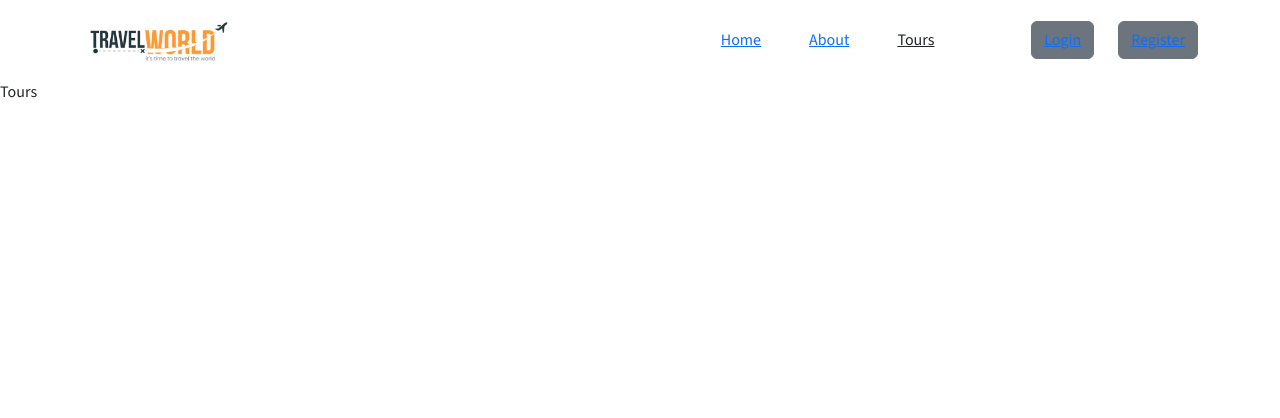
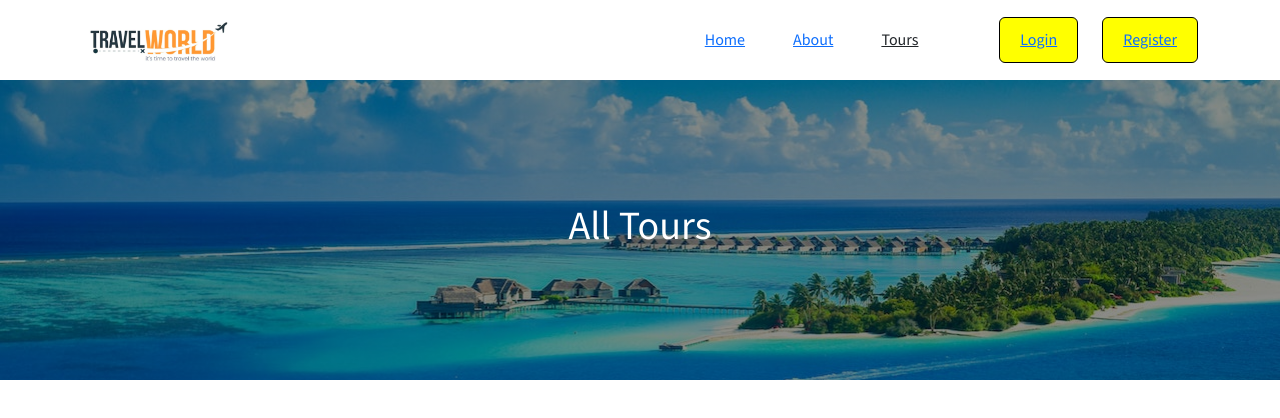
Before and after one commit to Ashu1244/Wheel, a React (Create React App) app: page /tours in a window 1280 px wide. Shown: the top 418 px of the page. Built offline with nearby package versions, Linux system fonts and the light colour scheme.

Commit message:
update header and footer

```diff
--- a/package.json
+++ b/package.json
@@ -11,7 +11,7 @@
     "react-dom": "^18.2.0",
     "react-responsive-masonry": "^2.2.0",
     "react-router-dom": "^6.22.3",
-    "react-scripts": "5.0.1",
+    "react-scripts": "^5.0.1",
     "react-slick": "^0.30.2",
     "reactstrap": "^9.2.2",
     "remixicon": "^4.2.0",
--- a/src/components/Footer/footer.css
+++ b/src/components/Footer/footer.css
@@ -20,12 +20,12 @@
     color: var(--heading-color);
     margin-bottom: 1rem;
 }
-.footer__quick-links li a{
+.footer__quick_links li a{
     text-decoration: none;
     color: var(--text-color);
     font-size: 1.1rem;
 }
 
-.footer__quick-links h6 span i{
+.footer__quick_links h6 span i{
     font-size: 1.1rem;
 }
--- a/src/components/Header/Header.jsx
+++ b/src/components/Header/Header.jsx
@@ -46,7 +46,7 @@ const Header = () => {
       <ul className="menu d-flex align-items-center gap-5">
         {
           nav__links.map((item,index)=>(
-            <li className='nav__item' key= {index}>
+            <li className="nav__item" key= {index}>
             <NavLink to={item.path} className={navClass=>
             navClass.isActive ? "active__link":
             ""
--- a/src/components/Header/header.css
+++ b/src/components/Header/header.css
@@ -12,6 +12,7 @@
     margin-bottom: 0;
 
 }
+
 nav__item a{
     text-decoration: none;
     color: var(--heading-color);
@@ -25,6 +26,21 @@ nav__item a{
 .nav__item a.active__link{
     color: var(--secondary-color);
 }
+
+.btn.primary__btn.btn.btn-secondary {
+    background-color: yellow; /* Blue background color */
+    color: white;
+    border: 1px solid black;
+    padding: 10px 20px;
+}
+
+.btn.secondary__btn.btn.btn-secondary {
+    background-color: yellow; /* Blue background color */
+    color: white;
+    border: 1px solid black;
+    padding: 10px 20px;
+}
+
 .mobile__menu{
     font-size: 1.3rem;
     color: var(--heading-color);
--- a/src/pages/Tours.jsx
+++ b/src/pages/Tours.jsx
@@ -1,9 +1,11 @@
 import React from 'react';
-
+import CommonSection from '../shared/CommonSection';
 const Tours = () => {
-  return  <div>Tours</div>
-
-
+  return(
+    <>
+    <CommonSection title={'All Tours'}/>
+    </>
+  )
 };
 
 export default Tours;
--- a/src/services/ServiceList.jsx
+++ b/src/services/ServiceList.jsx
@@ -1,9 +1,9 @@
 import React from 'react';
 import ServiceCard from "./ServiceCard";
 import {Col} from "reactstrap";
-import weatherImg from "../assets/images/weather.png"
-import guideImg from "../assets/images/guide.png"
-import customizationImg from "../assets/images/customization.png"
+import weatherImg from "../assets/images/weather.png";
+import guideImg from "../assets/images/guide.png";
+import customizationImg from "../assets/images/customization.png";
   const servicesData=[
     {
       imageUrl: weatherImg,
--- /dev/null
+++ b/src/shared/CommonSection.jsx
@@ -0,0 +1,18 @@
+import React from 'react'
+import './common-section.css'
+import { Container,Row,Col } from 'reactstrap'
+const CommonSection = ({title}) => {
+  return (
+    <section className='common_section'>
+      <div className="Container">
+        <Row>
+            <Col lg="12">
+                <h1>{title}</h1>
+            </Col>
+        </Row>
+      </div>
+    </section>
+  )
+}
+
+export default CommonSection
--- /dev/null
+++ b/src/shared/common-section.css
@@ -0,0 +1,15 @@
+.common_section{
+    background:linear-gradient(rgba(0,0,0,0.45),rgba(0,0,0,0.45)),
+    url('../assets/images/tour.jpg') no-repeat center center;
+    background-size: cover;
+    height: 300px;
+    display: flex;
+    align-items: center;
+    justify-content: center;
+    text-align: center;
+}
+
+.common_section h1{
+    font-size: 2.5rem;
+    color: #fff;
+}
```
Also changed, not shown: src/components/Footer/Footer.jsx (+35 -81 lines), src/services/image.png (added), 1 other file (tests, documents, lock files or other folders).
